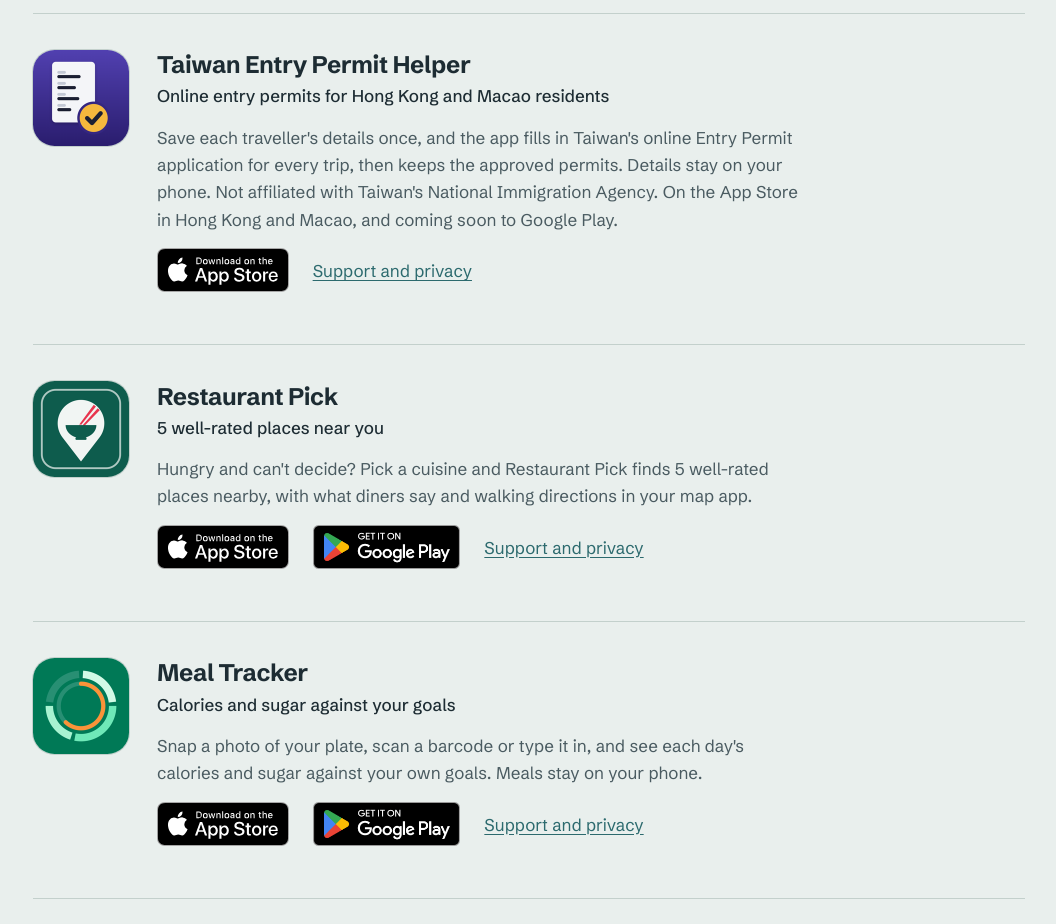
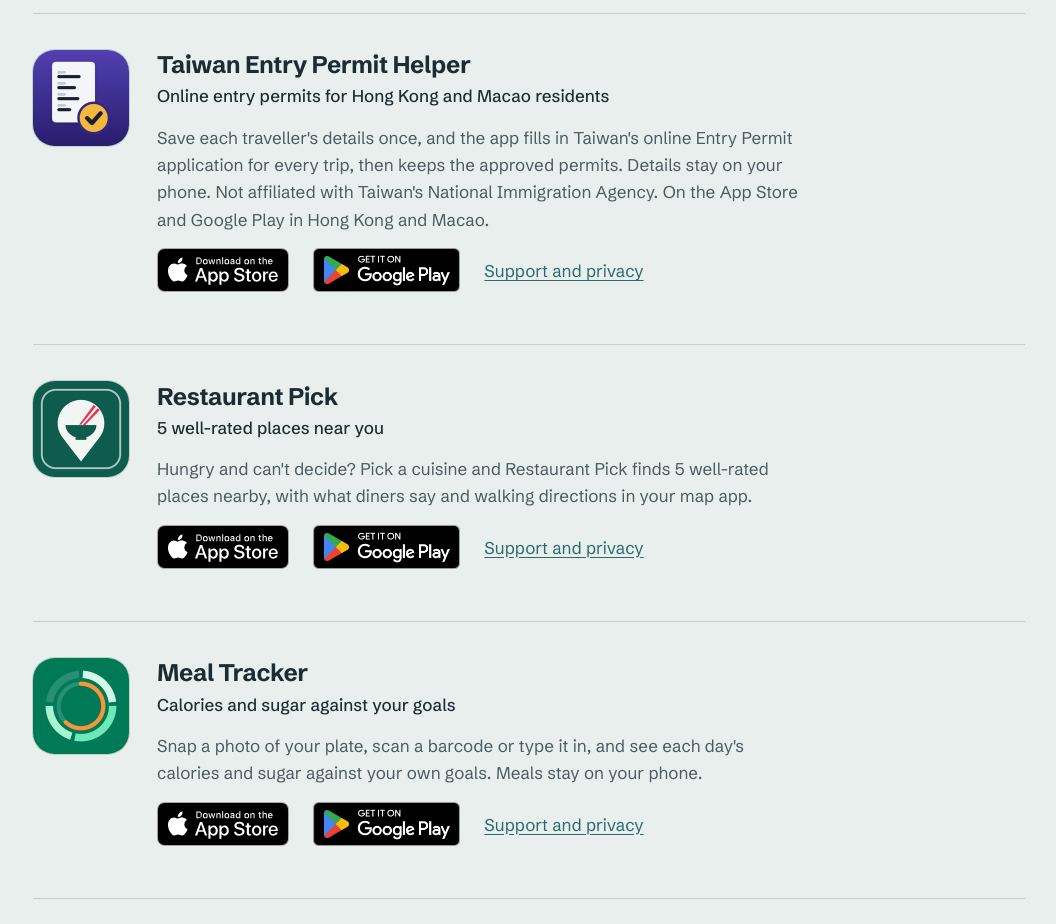
Before and after one commit to sycheng0924/jsvk-site, a plain HTML site: page apps.html in a window 1280 px wide. Shown: the part 900-1824 px from the top of the page, without its empty margins (111-1167 px from the left). Drawn offline with Linux system fonts and the light colour scheme.

Commit message:
Our apps: Taiwan Entry Permit Helper on Google Play
Co-Authored-By: Claude Opus 5.5 <noreply@anthropic.com>

```diff
--- a/apps.html
+++ b/apps.html
@@ -65,11 +65,14 @@
         <p class="app-sub">Online entry permits for Hong Kong and Macao residents</p>
         <p>Save each traveller's details once, and the app fills in Taiwan's online Entry Permit
           application for every trip, then keeps the approved permits. Details stay on your phone.
-          Not affiliated with Taiwan's National Immigration Agency. On the App Store in Hong Kong
-          and Macao, and coming soon to Google Play.</p>
+          Not affiliated with Taiwan's National Immigration Agency. On the App Store and Google Play
+          in Hong Kong and Macao.</p>
         <p class="app-links">
           <a class="badge" href="https://apps.apple.com/hk/app/taiwan-entry-permit-helper/id6834705615">
             <img src="img/app-store-badge.svg" alt="Download Taiwan Entry Permit Helper on the App Store" width="120" height="40">
+          </a>
+          <a class="badge" href="https://play.google.com/store/apps/details?id=com.sycheng.tw_entry_permit">
+            <img src="img/google-play-badge.png" alt="Get Taiwan Entry Permit Helper on Google Play" width="134" height="40">
           </a>
           <a href="https://sycheng0924.github.io/tw-entry-permit-app/">Support and privacy</a>
         </p>
```
Also changed, not shown: 1 other file.
